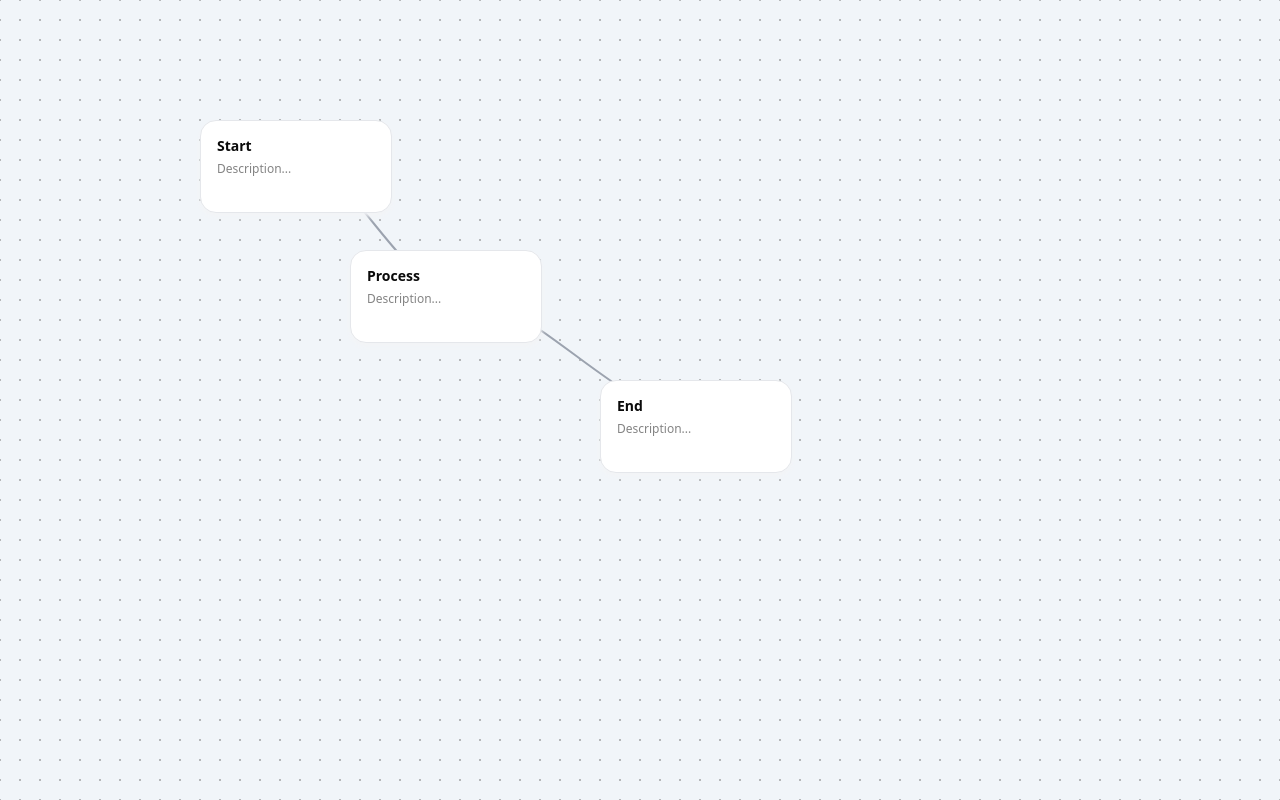
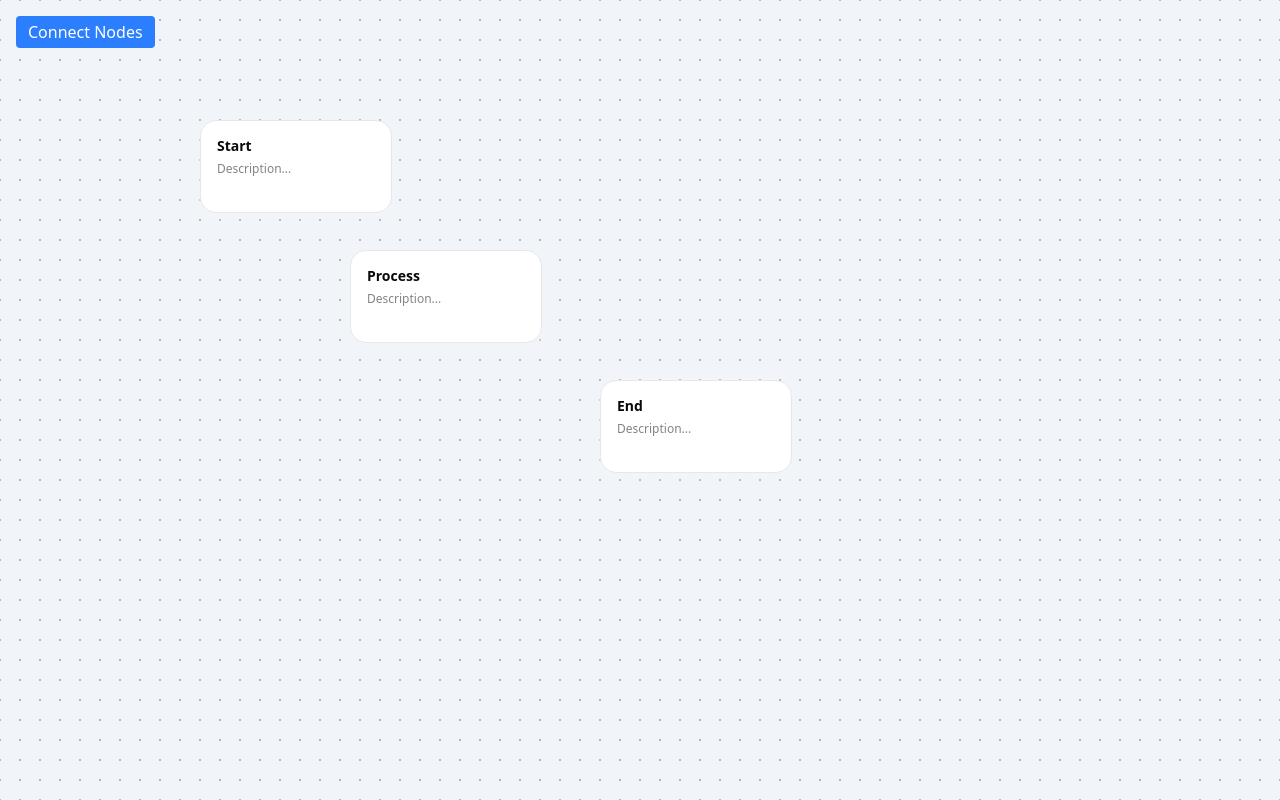
Before and after one commit to sultantemuruly/handle-flow, a React (Vite) app: page / in a window 1280 px wide. Built offline with nearby package versions, Linux system fonts and the light colour scheme.

Commit message:
feat: add connect button between nodes

```diff
--- a/src/App.tsx
+++ b/src/App.tsx
@@ -16,8 +16,8 @@ function App() {
     ];
 
     const initialEdges = [
-      { id: "e1-2", source: "1", target: "2" },
-      { id: "e2-3", source: "2", target: "3" },
+      // { id: "e1-2", source: "1", target: "2" },
+      // { id: "e2-3", source: "2", target: "3" },
     ];
 
     setInitialData(initialNodes, initialEdges);
--- a/src/components/handle-flow.tsx
+++ b/src/components/handle-flow.tsx
@@ -1,18 +1,33 @@
-import React from "react";
+import React, { useState } from "react";
 import { useFlowStore } from "@/store/useFlowStore";
 
 import { Node } from "./node";
 import { Edge } from "./edge";
-
 import { BackgroundGrid } from "./background-grid";
 
 export const HandleFlow: React.FC = () => {
-  // Read-only subscription
   const nodes = useFlowStore((state) => state.nodes);
   const edges = useFlowStore((state) => state.edges);
+  const updateNodePosition = useFlowStore((state) => state.updateNodePosition);
+  const addEdge = useFlowStore((state) => state.addEdge);
 
-  // Write function (won't trigger rerenders)
-  const updateNodePosition = useFlowStore((state) => state.updateNodePosition);
+  const [selectedNodes, setSelectedNodes] = useState<string[]>([]);
+
+  const handleNodeSelect = (id: string) => {
+    setSelectedNodes((prev) => {
+      if (prev.includes(id)) return prev.filter((nid) => nid !== id);
+      return [...prev, id];
+    });
+  };
+
+  const handleConnectNodes = () => {
+    if (selectedNodes.length === 2) {
+      addEdge(selectedNodes[0], selectedNodes[1]);
+      setSelectedNodes([]); // reset selection
+    } else {
+      alert("Select exactly 2 nodes to connect.");
+    }
+  };
 
   return (
     <div className="relative w-full h-full bg-slate-100 overflow-hidden">
@@ -24,6 +39,14 @@ export const HandleFlow: React.FC = () => {
         symbol="."
         opacity={0.7}
       />
+
+      {/* Connect button */}
+      <button
+        className="absolute top-4 left-4 bg-blue-500 text-white px-3 py-1 rounded z-10"
+        onClick={handleConnectNodes}
+      >
+        Connect Nodes
+      </button>
 
       {/* Edges */}
       <svg className="absolute inset-0 w-full h-full pointer-events-none">
@@ -50,6 +73,8 @@ export const HandleFlow: React.FC = () => {
         <Node
           key={node.id}
           {...node}
+          selected={selectedNodes.includes(node.id)}
+          onClick={() => handleNodeSelect(node.id)}
           onDrag={(x, y) => updateNodePosition(node.id, x, y)}
         />
       ))}
--- a/src/components/node.tsx
+++ b/src/components/node.tsx
@@ -9,6 +9,7 @@ interface NodeProps {
   description?: string;
   selected?: boolean;
   onDrag?: (x: number, y: number) => void;
+  onClick?: () => void;
 }
 
 export const Node: React.FC<NodeProps> = ({
@@ -18,6 +19,7 @@ export const Node: React.FC<NodeProps> = ({
   description: initialDescription = "",
   selected,
   onDrag,
+  onClick,
 }) => {
   const [label, setLabel] = useState(initialLabel);
   const [description, setDescription] = useState(initialDescription);
@@ -30,6 +32,7 @@ export const Node: React.FC<NodeProps> = ({
   return (
     <div
       onMouseDown={handleMouseDown}
+      onClick={onClick}
       className={cn(
         "absolute top-0 left-0 select-none w-48 cursor-move active:cursor-grabbing transition-all",
         "bg-white rounded-2xl shadow-md border px-4 py-3",
--- a/src/store/useFlowStore.ts
+++ b/src/store/useFlowStore.ts
@@ -21,18 +21,35 @@ interface FlowState {
   setInitialData: (nodes: NodeData[], edges: EdgeData[]) => void;
   updateNodePosition: (id: string, x: number, y: number) => void;
   addNode: (node: NodeData) => void;
+  addEdge: (sourceId: string, targetId: string) => void; // just the type here
 }
 
 export const useFlowStore = create<FlowState>((set) => ({
   nodes: [],
   edges: [],
+
   setInitialData: (nodes, edges) => set({ nodes, edges }),
+
   addNode: (node) =>
     set((state) => ({
       nodes: [...state.nodes, node],
     })),
+
   updateNodePosition: (id, x, y) =>
     set((state) => ({
       nodes: state.nodes.map((n) => (n.id === id ? { ...n, x, y } : n)),
     })),
+
+  addEdge: (sourceId, targetId) =>
+    set((state) => ({
+      edges: [
+        ...state.edges,
+        {
+          id: `e${sourceId}-${targetId}`,
+          source: sourceId,
+          target: targetId,
+          selected: false,
+        },
+      ],
+    })),
 }));
```
